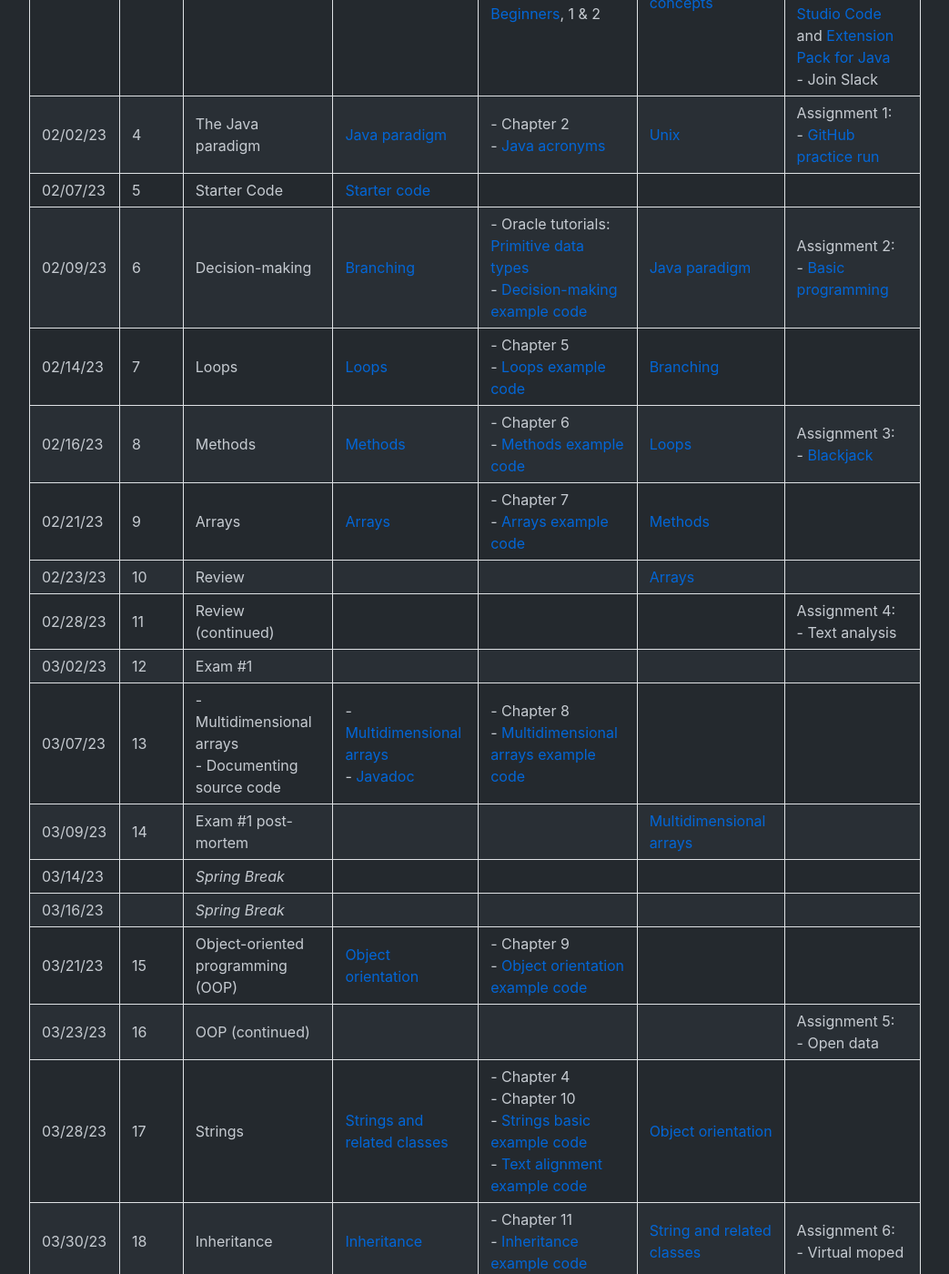
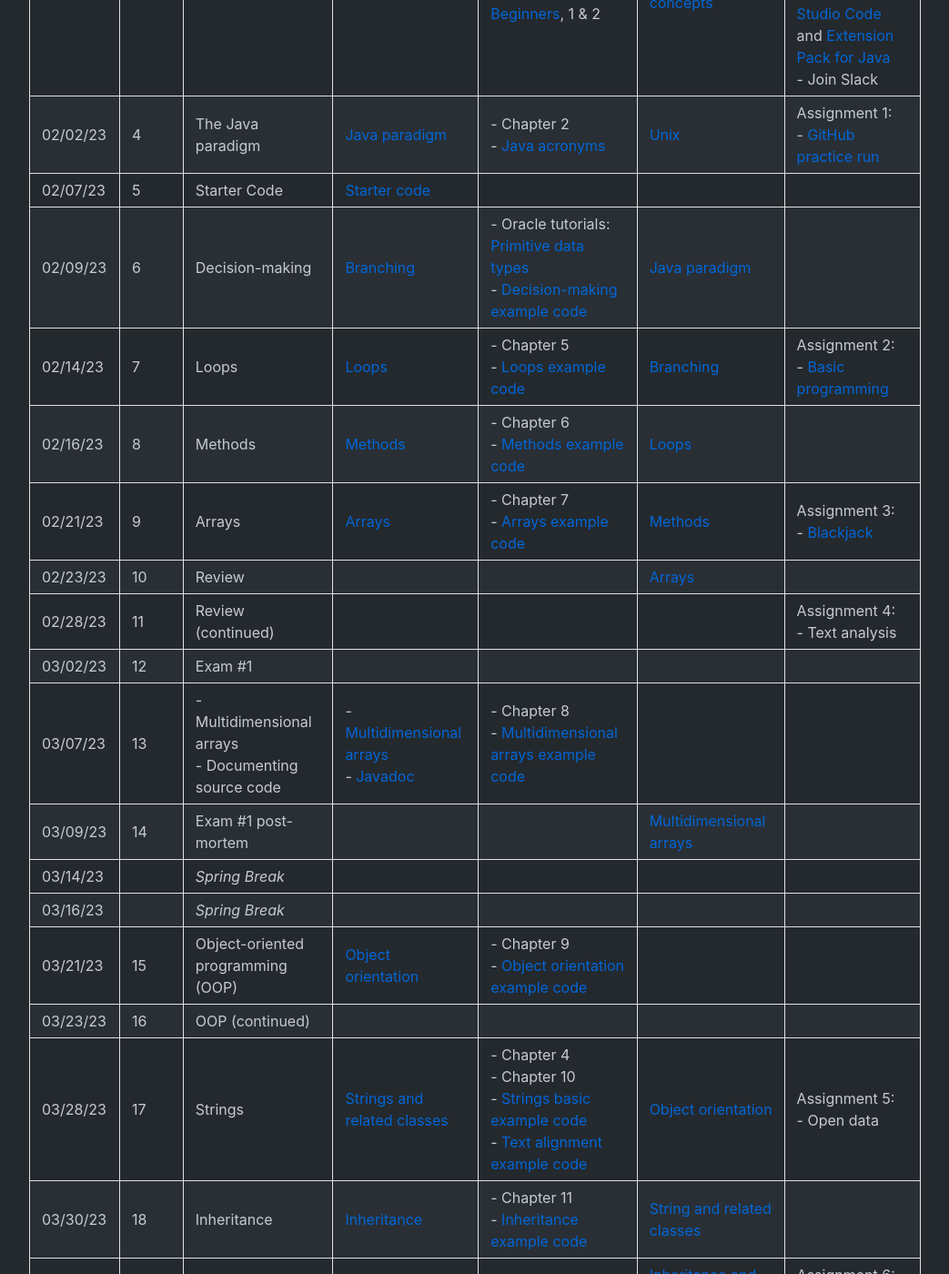
Before and after one commit to nyu-daniel-zint/intro-to-computer-science-2024-spring, a Jekyll site: the page built from content/schedule.md, in a window 1280 px wide and 1400 px high, scrolled down 628 px. Shown: the whole window at 91% size, without its empty margins (118-1161 px from the left). Built offline with Jekyll 4.4.1, drawn with Linux system fonts in a browser that asks for light colours; comment, search, counter and statistics services are not loaded; some of the changed text lies outside the part shown.

Commit message:
Move all assignment deadlines to Tuesdays.

```diff
--- a/content/schedule.md
+++ b/content/schedule.md
@@ -17,10 +17,10 @@ Department of Computer Science
 | 01/31/23 | 3     | Unix                                                     | [Unix intro](./slides/unix-intro)                                                         | - Chapter 1<br />- [Unix Tutorial for Beginners](http://www.ee.surrey.ac.uk/Teaching/Unix/), 1 & 2                                                                                                                                                 | [Basic computer concepts](https://forms.gle/189nkydSLaJimmBz9)         | Assignment 0:<br />- [Consent form](https://forms.gle/yGVvSp4j2cobPsRP7)<br />- Install [OpenJDK 8](https://github.com/AdoptOpenJDK/openjdk8-binaries/releases/tag/jdk8u242-b08)<br />- Install [Visual Studio Code](https://code.visualstudio.com/) and [Extension Pack for Java](https://marketplace.visualstudio.com/items?itemName=vscjava.vscode-java-pack)<br />- Join Slack |
 | 02/02/23 | 4     | The Java paradigm                                        | [Java paradigm](./slides/java-paradigm)                                                   | - Chapter 2<br />- [Java acronyms](https://www.javatpoint.com/difference-between-jdk-jre-and-jvm#jre)                                                                                                                                              | [Unix](https://forms.gle/U87dpDoC9fiEK5WW9)                            | Assignment 1:<br />- [GitHub practice run](https://classroom.github.com/a/aYsMWwNv)                                                                                                                                                                                                                                                                                                |
 | 02/07/23 | 5     | Starter Code                                             | [Starter code](./slides/starter-code)                                                     |                                                                                                                                                                                                                                                    |                                                                        |                                                                                                                                                                                                                                                                                                                                                                                    |
-| 02/09/23 | 6     | Decision-making                                          | [Branching](./slides/branching)                                                           | - Oracle tutorials: [Primitive data types](https://docs.oracle.com/javase/tutorial/java/nutsandbolts/datatypes.html)<br />- [Decision-making example code](https://github.com/nyu-java-programming/decision-making-examples)                       | [Java paradigm](https://forms.gle/maQkkKyyhaeQvbrJ7)                   | Assignment 2:<br />- [Basic programming](https://classroom.github.com/a/KMnpqSvK)                                                                                                                                                                                                                                                                                                  |
-| 02/14/23 | 7     | Loops                                                    | [Loops](./slides/loops)                                                                   | - Chapter 5<br />- [Loops example code](https://github.com/nyu-java-programming/loops-examples)                                                                                                                                                    | [Branching](https://forms.gle/SboTS5pj1rNkNRwG9)                       |                                                                                                                                                                                                                                                                                                                                                                                    |
-| 02/16/23 | 8     | Methods                                                  | [Methods](./slides/methods)                                                               | - Chapter 6<br />- [Methods example code](https://github.com/nyu-java-programming/methods-examples)                                                                                                                                                | [Loops](https://forms.gle/ZuG2ZFEdjabpbzvD9)                           | Assignment 3:<br />- [Blackjack](https://classroom.github.com/a/VmBR5ONR)                                                                                                                                                                                                                                                                                                          |
-| 02/21/23 | 9     | Arrays                                                   | [Arrays](./slides/arrays)                                                                 | - Chapter 7<br />- [Arrays example code](https://github.com/nyu-java-programming/array-examples)                                                                                                                                                   | [Methods](https://forms.gle/urWWgC4uTED3K2oe7)                         |                                                                                                                                                                                                                                                                                                                                                                                    |
+| 02/09/23 | 6     | Decision-making                                          | [Branching](./slides/branching)                                                           | - Oracle tutorials: [Primitive data types](https://docs.oracle.com/javase/tutorial/java/nutsandbolts/datatypes.html)<br />- [Decision-making example code](https://github.com/nyu-java-programming/decision-making-examples)                       | [Java paradigm](https://forms.gle/maQkkKyyhaeQvbrJ7)                   |                                                                                                                                                                                                                                                                                                                                                                                    |
+| 02/14/23 | 7     | Loops                                                    | [Loops](./slides/loops)                                                                   | - Chapter 5<br />- [Loops example code](https://github.com/nyu-java-programming/loops-examples)                                                                                                                                                    | [Branching](https://forms.gle/SboTS5pj1rNkNRwG9)                       | Assignment 2:<br />- [Basic programming](https://classroom.github.com/a/KMnpqSvK)                                                                                                                                                                                                                                                                                                  |
+| 02/16/23 | 8     | Methods                                                  | [Methods](./slides/methods)                                                               | - Chapter 6<br />- [Methods example code](https://github.com/nyu-java-programming/methods-examples)                                                                                                                                                | [Loops](https://forms.gle/ZuG2ZFEdjabpbzvD9)                           |                                                                                                                                                                                                                                                                                                                                                                                    |
+| 02/21/23 | 9     | Arrays                                                   | [Arrays](./slides/arrays)                                                                 | - Chapter 7<br />- [Arrays example code](https://github.com/nyu-java-programming/array-examples)                                                                                                                                                   | [Methods](https://forms.gle/urWWgC4uTED3K2oe7)                         | Assignment 3:<br />- [Blackjack](https://classroom.github.com/a/VmBR5ONR)                                                                                                                                                                                                                                                                                                          |
 | 02/23/23 | 10    | Review                                                   |                                                                                           |                                                                                                                                                                                                                                                    | [Arrays](https://forms.gle/uVkFxd9AQpHQq98Y6)                          |                                                                                                                                                                                                                                                                                                                                                                                    |
 | 02/28/23 | 11    | Review (continued)                                       |                                                                                           |                                                                                                                                                                                                                                                    |                                                                        | Assignment 4:<br />- Text analysis                                                                                                                                                                                                                                                                                                                                                 |
 | 03/02/23 | 12    | Exam #1                                                  |                                                                                           |                                                                                                                                                                                                                                                    |                                                                        |                                                                                                                                                                                                                                                                                                                                                                                    |
@@ -29,10 +29,10 @@ Department of Computer Science
 | 03/14/23 |       | _Spring Break_                                           |                                                                                           |                                                                                                                                                                                                                                                    |                                                                        |                                                                                                                                                                                                                                                                                                                                                                                    |
 | 03/16/23 |       | _Spring Break_                                           |                                                                                           |                                                                                                                                                                                                                                                    |                                                                        |                                                                                                                                                                                                                                                                                                                                                                                    |
 | 03/21/23 | 15    | Object-oriented programming (OOP)                        | [Object orientation](./slides/object-orientation)                                         | - Chapter 9<br />- [Object orientation example code](https://github.com/nyu-java-programming/simple-object-examples)                                                                                                                               |                                                                        |                                                                                                                                                                                                                                                                                                                                                                                    |
-| 03/23/23 | 16    | OOP (continued)                                          |                                                                                           |                                                                                                                                                                                                                                                    |                                                                        | Assignment 5:<br />- Open data                                                                                                                                                                                                                                                                                                                                                     |
-| 03/28/23 | 17    | Strings                                                  | [Strings and related classes](./slides/strings-as-objects)                                | - Chapter 4<br />- Chapter 10<br />- [Strings basic example code](https://github.com/nyu-java-programming/string-examples)<br />- [Text alignment example code](https://github.com/nyu-java-programming/text-alignment)                            | [Object orientation](https://forms.gle/vtGefFjsSuLWpwUG9)              |                                                                                                                                                                                                                                                                                                                                                                                    |
-| 03/30/23 | 18    | Inheritance                                              | [Inheritance](./slides/inheritance)                                                       | - Chapter 11<br />- [Inheritance example code](https://github.com/nyu-java-programming/simple-inheritance-example)                                                                                                                                 | [String and related classes](https://forms.gle/eoqJ2wcndKNp18kt7)      | Assignment 6:<br />- Virtual moped                                                                                                                                                                                                                                                                                                                                                 |
-| 04/04/23 | 19    | Review                                                   | [Exam 2 review](./slides/exam-2-review)                                                   |                                                                                                                                                                                                                                                    | [Inheritance and polymorphism](https://forms.gle/w6QQSJTXjXNVmSJS9)    |                                                                                                                                                                                                                                                                                                                                                                                    |
+| 03/23/23 | 16    | OOP (continued)                                          |                                                                                           |                                                                                                                                                                                                                                                    |                                                                        |                                                                                                                                                                                                                                                                                                                                                                                    |
+| 03/28/23 | 17    | Strings                                                  | [Strings and related classes](./slides/strings-as-objects)                                | - Chapter 4<br />- Chapter 10<br />- [Strings basic example code](https://github.com/nyu-java-programming/string-examples)<br />- [Text alignment example code](https://github.com/nyu-java-programming/text-alignment)                            | [Object orientation](https://forms.gle/vtGefFjsSuLWpwUG9)              | Assignment 5:<br />- Open data                                                                                                                                                                                                                                                                                                                                                     |
+| 03/30/23 | 18    | Inheritance                                              | [Inheritance](./slides/inheritance)                                                       | - Chapter 11<br />- [Inheritance example code](https://github.com/nyu-java-programming/simple-inheritance-example)                                                                                                                                 | [String and related classes](https://forms.gle/eoqJ2wcndKNp18kt7)      |                                                                                                                                                                                                                                                                                                                                                                                    |
+| 04/04/23 | 19    | Review                                                   | [Exam 2 review](./slides/exam-2-review)                                                   |                                                                                                                                                                                                                                                    | [Inheritance and polymorphism](https://forms.gle/w6QQSJTXjXNVmSJS9)    | Assignment 6:<br />- Virtual moped                                                                                                                                                                                                                                                                                                                                                 |
 | 04/06/23 | 20    | Review (continued)                                       |                                                                                           |                                                                                                                                                                                                                                                    |                                                                        |                                                                                                                                                                                                                                                                                                                                                                                    |
 | 04/11/23 | 21    | Exam #2                                                  |                                                                                           |                                                                                                                                                                                                                                                    |                                                                        |                                                                                                                                                                                                                                                                                                                                                                                    |
 | 04/13/23 | 22    | Interfaces                                               | [Interfaces](./slides/interfaces)                                                         | - Chapter 13<br />- [Interfaces example code](https://github.com/nyu-java-programming/interface-examples)                                                                                                                                          |                                                                        |                                                                                                                                                                                                                                                                                                                                                                                    |
```
